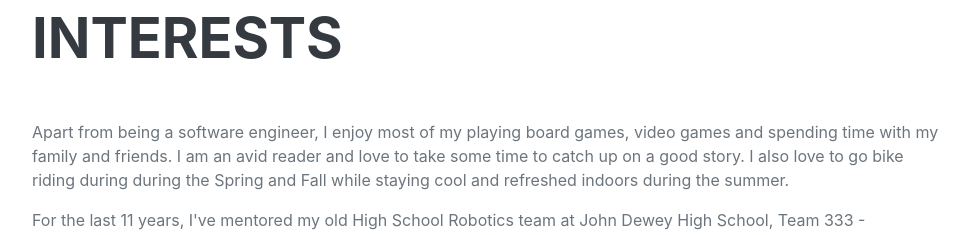
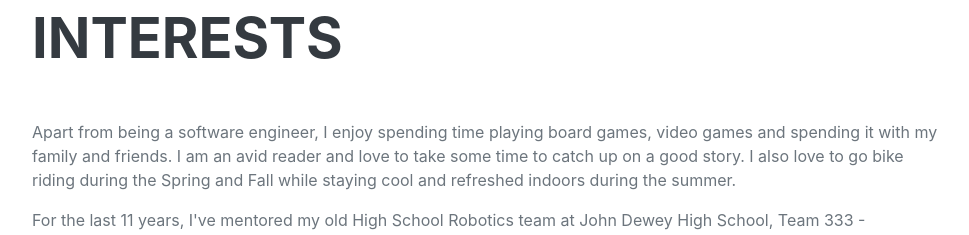
Before and after one commit to jonathan-calixto/jonathan-calixto.github.io, a plain HTML site: page index.html in a window 1280 px wide. Shown: the part 3360-3595 px from the top of the page, without its empty margins (288-1257 px from the left). Drawn offline with nearby package versions, Linux system fonts and the light colour scheme; a web font is replaced by a local one.

Commit message:
fixes to interests

```diff
--- a/index.html
+++ b/index.html
@@ -189,7 +189,7 @@
             <section class="resume-section" id="interests">
                 <div class="resume-section-content">
                     <h2 class="mb-5">Interests</h2>
-                    <p>Apart from being a software engineer, I enjoy most of my playing board games, video games and spending time with my family and friends. I am an avid reader and love to take some time to catch up on a good story. I also love to go bike riding during during the Spring and Fall while staying cool and refreshed indoors during the summer.</p>
+                    <p>Apart from being a software engineer, I enjoy spending time playing board games, video games and spending it with my family and friends. I am an avid reader and love to take some time to catch up on a good story. I also love to go bike riding during the Spring and Fall while staying cool and refreshed indoors during the summer.</p>
                     <p class="mb-0">For the last 11 years, I've mentored my old High School Robotics team at John Dewey High School, Team 333 - MEGALODONS. Each year we compete at multiple regionals hosted by FIRST Robotics and in 2018 the team won our subdivision and proceeded to come in 4th place at the FIRST Robotics World Championship where over 300+ teams competed. I spend a large amount of my free time exploring the latest technology advancements in robotics and software.</p>
                     <br/>
                     <p><a href="https://abc7ny.com/brooklyn-john-dewey-high-school-gravesend-first-robotics-competition/3409398/">ABC7NY - Brooklyn robotics team finishes 4th in international competition</a></p>
```
